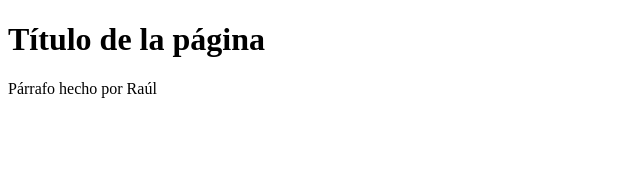
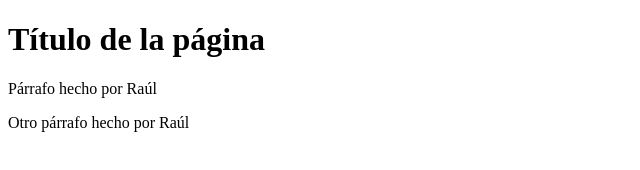
Before and after one commit to samurodriguez/test, a plain HTML site: page index.html in a window 1280 px wide. Shown: the whole page, without its empty margins (0-640 px from the left). Drawn offline with Linux system fonts and the light colour scheme.

Commit message:
Update index.html

```diff
--- a/index.html
+++ b/index.html
@@ -3,11 +3,13 @@
   <head>
     <meta charset="UTF-8" />
     <meta name="viewport" content="width=device-width, initial-scale=1.0" />
-    <title>Document</title>
+    <title>Nuestro proyecto súper guay</title>
   </head>
   <body>
     <h1>Título de la página</h1>
 
     <p>Párrafo hecho por Raúl</p>
+
+    <p>Otro párrafo hecho por Raúl</p>
   </body>
 </html>
```
